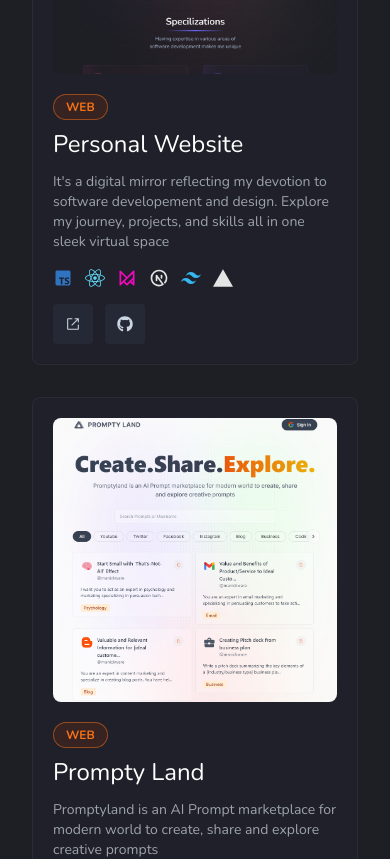
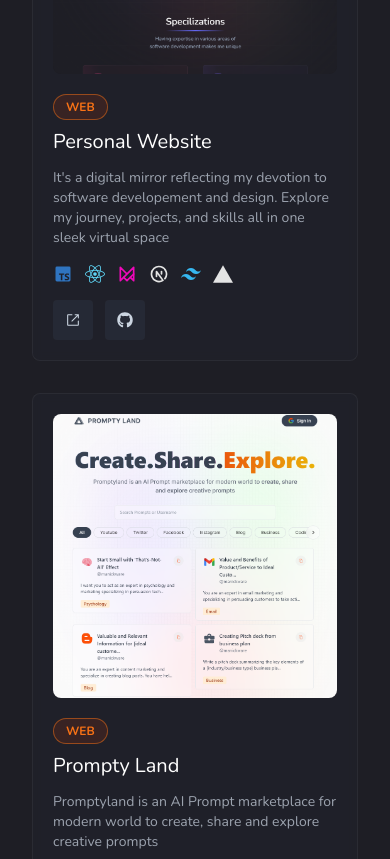
Before and after one commit to manickjamadar/personal-website, a Next.js app: page / in a window 390 px wide. Shown: the part 3020-3879 px from the top of the page. Built offline with nearby package versions, Linux system fonts and the light colour scheme.

Commit message:
reinthinked project card title font size

```diff
--- a/app/components/projectCard.tsx
+++ b/app/components/projectCard.tsx
@@ -41,7 +41,7 @@
             <p className="uppercase text-xs font-bold border border-orange-500 border-opacity-50 text-orange-500 px-3 py-1 rounded-full bg-orange-800 bg-opacity-20">
               {category}
             </p>
-            <h3 className="text-2xl">{title}</h3>
+            <h3 className="text-xl sm:text-2xl">{title}</h3>
           </div>
           <p className="text-gray-400 text-sm">{description}</p>
         </div>
```
